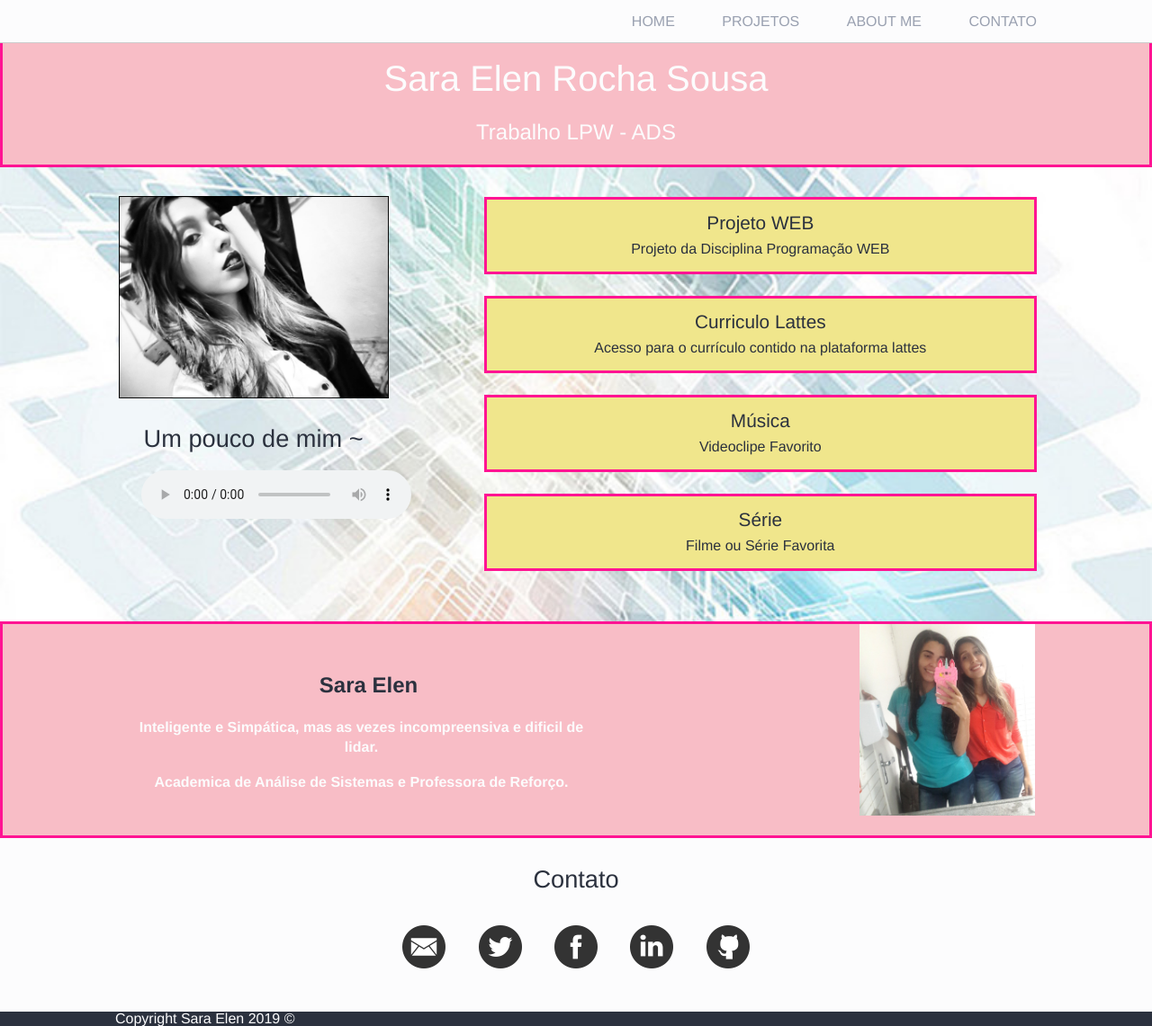
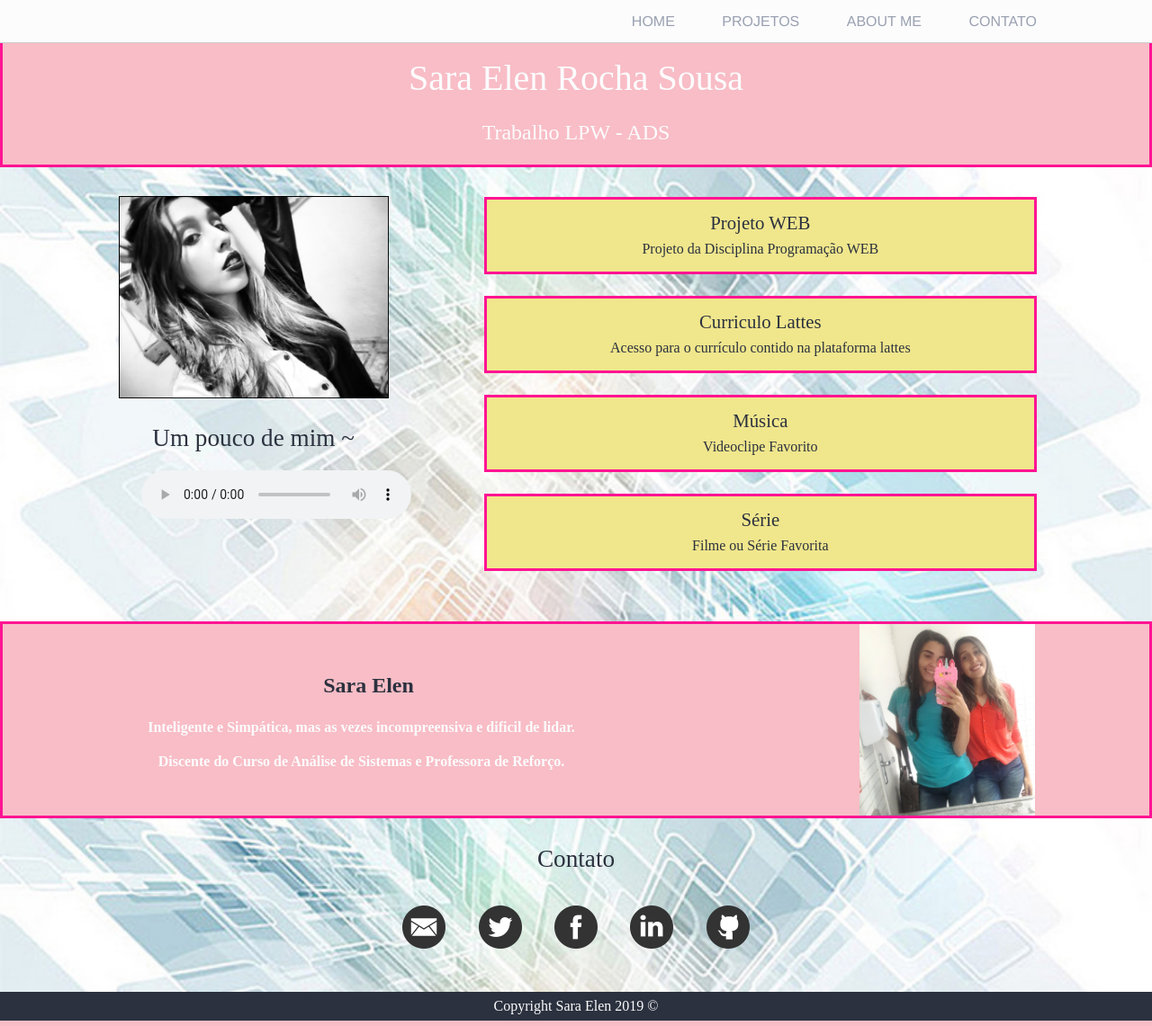
Before and after one commit to afbezerra00/AulasProgramacaoWeb, a PHP site: page / in a window 1280 px wide. Shown: the whole page at 90% size. Run offline with PHP 8.4, Linux system fonts and the light colour scheme.

Commit message:
Edição em Casa 3
Alterações em Plano de Fundo e Fonte.

```diff
--- a/Estilos/blog.css
+++ b/Estilos/blog.css
@@ -41,6 +41,11 @@ header li {
     display: inline-block;
     margin-left: 3em;
 
+}
+
+#Contato {
+    background-image: url("../Imagens/fundo.jpg");
+    background-size: cover;
 }
 
 #Contato li {
@@ -94,6 +99,8 @@ section {
     border-width: medium;
     border-style: solid;
     border-color: #FF1493;
+    font-family: Futura Bk BT;
+
 }
 
 .identificacao h1 {
@@ -111,6 +118,7 @@ section {
 section h3 {
     font-size: 1.7em;
     margin-bottom: 0.8em;
+    font-family: Futura Bk BT;
 
 }
 
@@ -150,6 +158,7 @@ header li a {
 
 .styleprojetos {
     margin-left: 40%;
+    font-family: Futura Bk BT;
 
 }
 
@@ -200,6 +209,7 @@ header li a {
     border-width: medium;
     border-style: solid;
     border-color: #FF1493;
+    font-family: Futura Bk BT;
 
 }
 
@@ -215,9 +225,14 @@ header li a {
     background-size: cover;
 }
 
-#P
+#Relógio {
+    width: 100%;
+    height: 2em;
+}
+
 footer {
-    padding-top: 1em;
-    padding-bottom: 1em;
+    padding-top: 0.5em;
+    padding-bottom: 0.5em;
     text-align: center;
+    font-family: Futura Bk BT;
 }
--- a/index.html
+++ b/index.html
@@ -21,7 +21,6 @@
         </nav>
 
     </header>
-
 
     <section class="identificacao">
         <h1>Sara Elen Rocha Sousa</h1>
@@ -68,7 +67,7 @@
         <img alt="Foto de Sara" src="Imagens/Alicia e Sara.jpg">
         <p class="Nome">Sara Elen</p>
         <p class="text">Inteligente e Simpática, mas as vezes incompreensiva e dificil de lidar.</p>
-        <p class="text">Academica de Análise de Sistemas e Professora de Reforço.</p>
+        <p class="text">Discente do Curso de Análise de Sistemas e Professora de Reforço.</p>
 
     </section>
 
```
